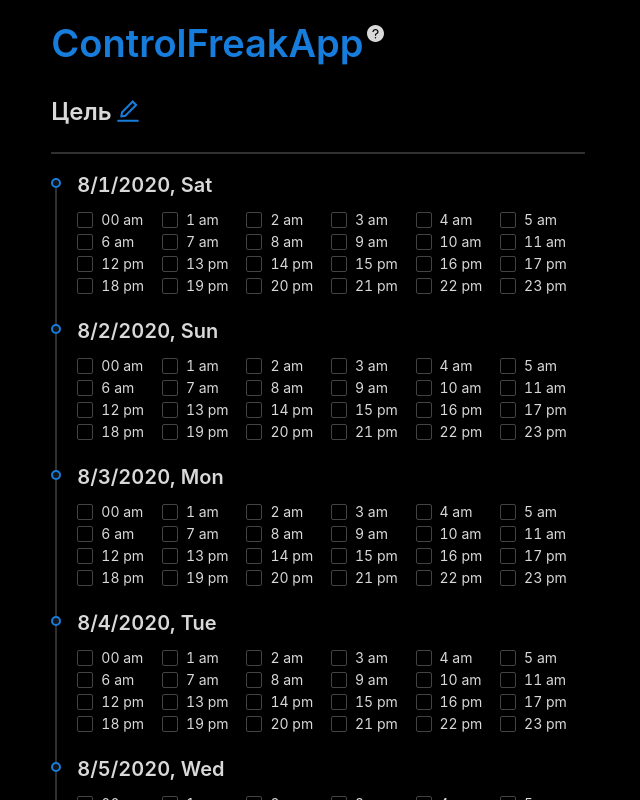
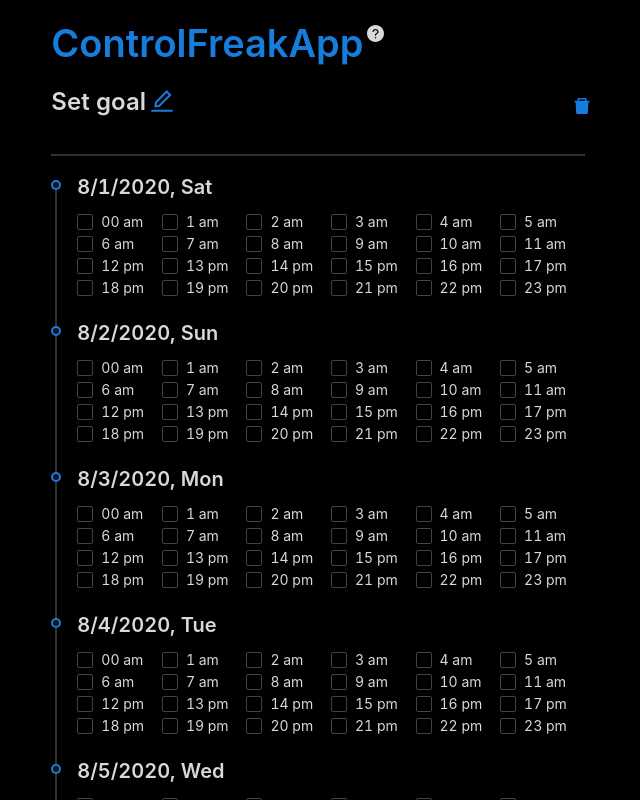
Before and after one commit to tsvetta/controlfreakapp, a React (Vite) app: page / in a window 1280 px wide. Shown: the top 800 px of the page, without its empty margins (322-962 px from the left). Built offline with nearby package versions, Linux system fonts and the light colour scheme.

Commit message:
Delete button markup

```diff
--- a/src/index.tsx
+++ b/src/index.tsx
@@ -12,13 +12,17 @@
   Col,
   Timeline,
   Tooltip,
+  Button,
 } from 'antd';
-import { QuestionCircleFilled } from '@ant-design/icons';
+import { QuestionCircleFilled, DeleteFilled } from '@ant-design/icons';
 
 const { Title } = Typography;
 const { Content } = Layout;
 
-const explanationText = 'Habit tracker for obsessive maniacs';
+const texts = {
+  explain: 'Habit tracker for obsessive maniacs',
+  delete: 'Delete all saved data',
+};
 
 const HourOfDay = ({ hour, date }: { hour: string; date: Date }) => {
   const fieldName = `${date.toDateString()}_${hour}`.replace(/\s/g, '_');
@@ -76,8 +80,11 @@
 };
 
 const App = () => {
+  const [calendarFormInstance] = Form.useForm();
+
+  const defaultGoal = 'Set goal';
   const initialGoal =
-    window.localStorage.getItem('controlfreak_goal') || 'Цель';
+    window.localStorage.getItem('controlfreak_goal') || defaultGoal;
   const [goal, setGoal] = React.useState(initialGoal);
   const goalKeyName = React.useMemo(
     () => `controlfreak_${goal.replace(/\s/g, '_')}_calendar`,
@@ -132,16 +139,31 @@
             <Col span={10} offset={7}>
               <Title className="app-title">
                 ControlFreakApp{' '}
-                <Tooltip title={explanationText}>
+                <Tooltip title={texts.explain}>
                   <QuestionCircleFilled spin className="explanation-icon" />
                 </Tooltip>
               </Title>
 
-              <Title level={3} editable={{ onChange: setGoal }}>
-                {goal}
-              </Title>
+              <Row>
+                <Col span={22}>
+                  <Title level={3} editable={{ onChange: setGoal }}>
+                    {goal}
+                  </Title>
+                </Col>
+                <Col span={1} offset={1}>
+                  <Tooltip title={texts.delete}>
+                    <Button
+                      size="large"
+                      type="link"
+                      icon={<DeleteFilled />}
+                      // onClick={resetCalendar}
+                    />
+                  </Tooltip>
+                </Col>
+              </Row>
               <Divider style={{ borderColor: '#303030', borderWidth: 2 }} />
               <Form
+                form={calendarFormInstance}
                 initialValues={calendarData}
                 name="calendar"
                 onValuesChange={handleCalendarChange}
```
